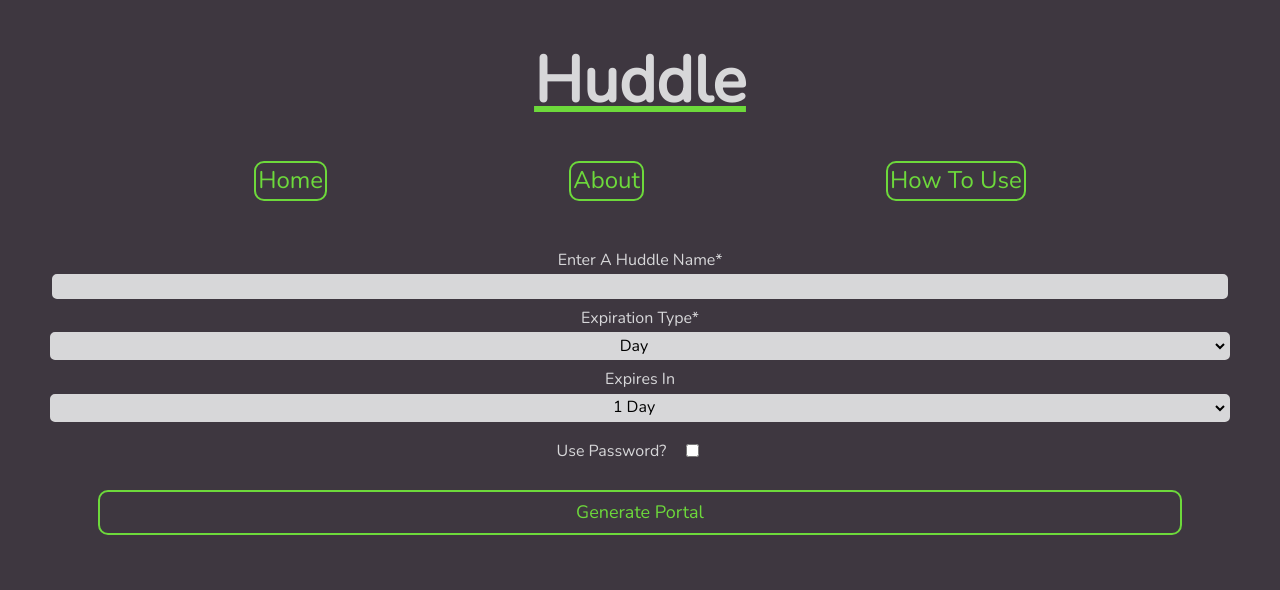
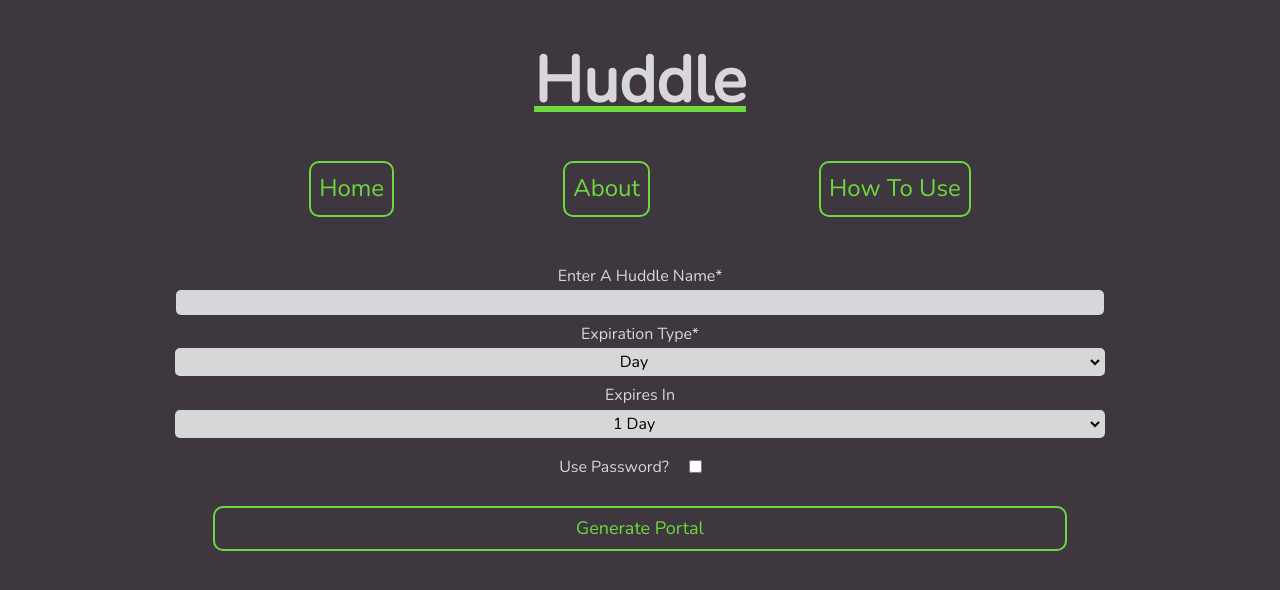
Before and after one commit to jamesjenkinsjr/huddle, a React (Create React App) app: page / in a window 1280 px wide. Shown: the top 590 px of the page. Built offline with nearby package versions, Linux system fonts and the light colour scheme; no server answers.

Commit message:
add media query styles for tablets

```diff
--- a/src/App/App.css
+++ b/src/App/App.css
@@ -26,3 +26,10 @@ a {
   text-align: center;
   color: red
 }
+
+@media screen and (min-width: 768px) {
+  html {
+    width: 80%;
+    margin: 0 auto;
+  }
+}
--- a/src/Nav/Nav.css
+++ b/src/Nav/Nav.css
@@ -16,3 +16,9 @@
 .nav__list > li > a {
   text-decoration: none;
 }
+
+@media screen and (min-width: 768px) {
+  .nav__list > li {
+    padding: 12px 8px;
+  }
+}
--- a/src/Portal/Portal.css
+++ b/src/Portal/Portal.css
@@ -20,6 +20,7 @@ h2 {
   justify-content: center;
   align-items: flex-start;
   width: 90%;
+  padding-top: 2em;
   margin: 10px auto;
   border: 2px solid #6DD93B;
   color: #D7D7D9;
@@ -66,3 +67,26 @@ h2 {
   text-align: center;
   color: red;
 }
+
+@media screen and (min-width: 768px) {
+
+  .portal__container {
+    flex-direction: unset;
+    flex-wrap: wrap;
+    justify-content: space-evenly;
+    align-items: center;
+  }
+  .portal__container > h2 {
+    margin: 0;
+  }
+  .portal__message-list {
+    max-height: 450px;
+  }
+  .portal__empty-messages {
+    width: 100%;
+    text-align: center;
+  }
+  .portal__gate-form {
+    margin: 30% auto;
+  }
+}
```
